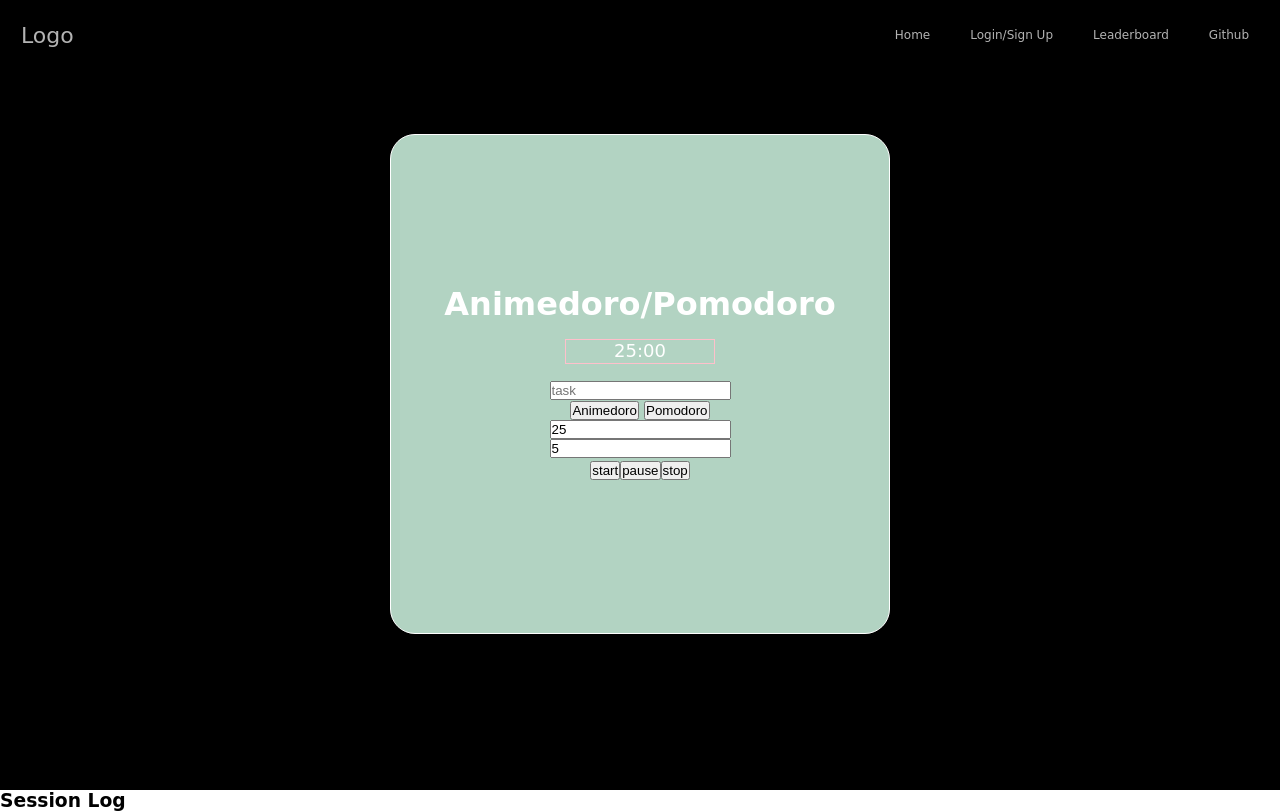
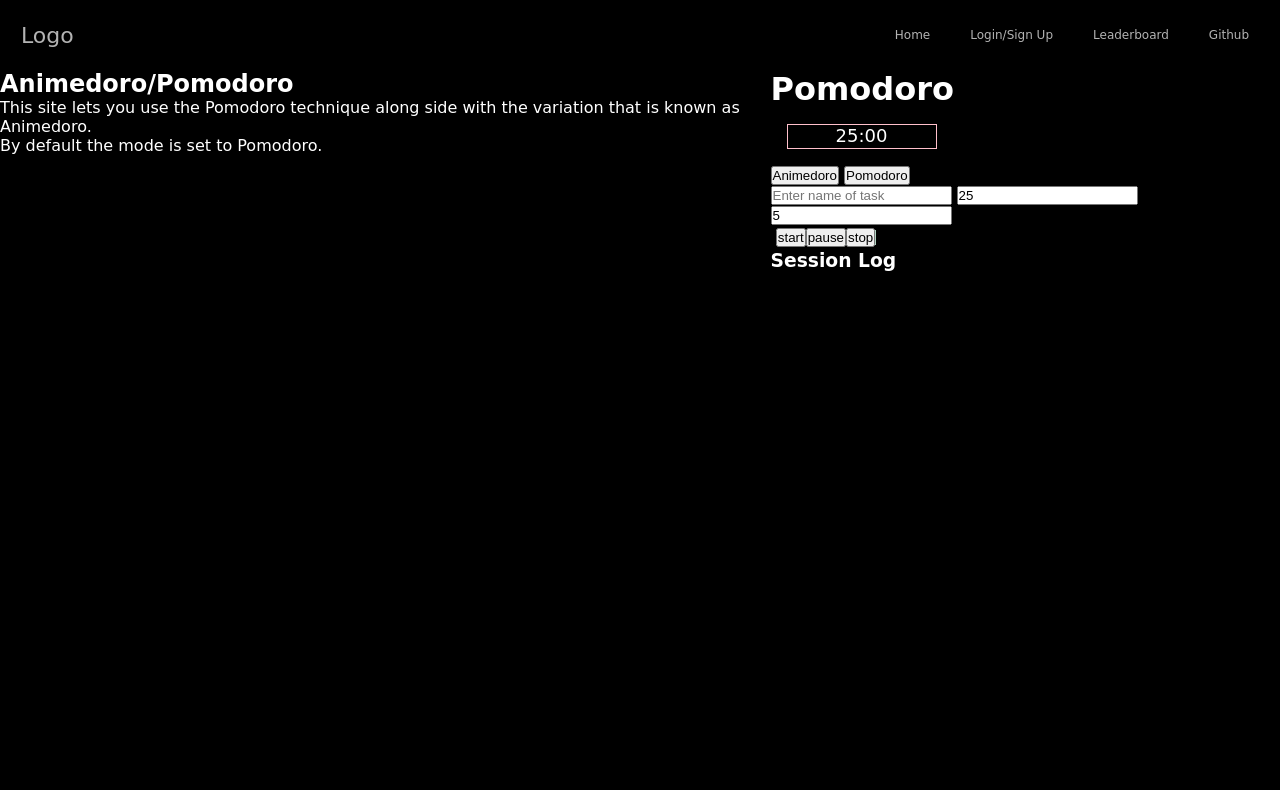
Before and after one commit to Ghulam-Afzal/animedoro-pomodor, a plain HTML site: page index.html in a window 1280 px wide. Drawn offline with Linux system fonts and the light colour scheme; a web font is replaced by a local one.

Commit message:
updated index.html

```diff
--- a/index.html
+++ b/index.html
@@ -31,30 +31,41 @@
         </ul>
     </nav>
     <main>
-        <div class="container">
-            <h1 class="header">Animedoro/Pomodoro</h1>
-            <div class="timer"></div>
+        <section class="hero">
             <div>
-                <input  id="session-input" onfocus="this.value=''" type="text" placeholder='task'>
-
+                <h1>Animedoro/Pomodoro</h1>
             </div>
-            <div class="btn1">
-                <button class="Animedoro">Animedoro</button>
-                <button class="Pomodoro">Pomodoro</button>
+            <div>
+                <p>This site lets you use the Pomodoro technique along
+                     side with the variation that is known as Animedoro. </p>
+                <p>By default the mode is set to Pomodoro.</p>
             </div>
-            <div class="test"></div>
-            <input name ='work-time' id="work-time" type="number">
-            <input name ='break-time' id="break-time" type="number">
-            <div class="btn2">
-                <button class="start">start</button>
-                <button class="pause">pause</button>
-                <button class="stop">stop</button>
+        </section>
+        <div>
+            <div class="outer-container">
+                <div class="inner-container">
+                    <h1 class="mode">Pomodoro</h1>
+                    <div class="timer"></div>
+                    <div class="btn1">
+                        <button class="animedoro">Animedoro</button>
+                        <button class="pomodoro">Pomodoro</button>
+                    </div>
+                    <input  id="session-input" onfocus="this.value=''" type="text" placeholder='Enter name of task'>
+                    <input name ='work-time' id="work-time" type="number">
+                    <input name ='break-time' id="break-time" type="number">
+                    <div class="btn2">
+                        <button class="start">start</button>
+                        <button class="pause">pause</button>
+                        <button class="stop">stop</button>
+                    </div>
+                </div>
+                <h3>Session Log</h3>
+                <div class='log'>
+                    <ul class="sessions"></ul>
+                </div>
             </div>
         </div>
     </main>
-    <h3>Session Log</h3>
-    <ul class="sessions">
-    </ul>
     <script src="app.js"></script>
     <script src="nav.js"></script>
 </body>
```
